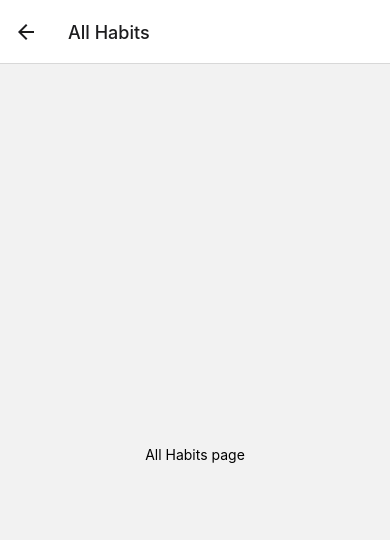
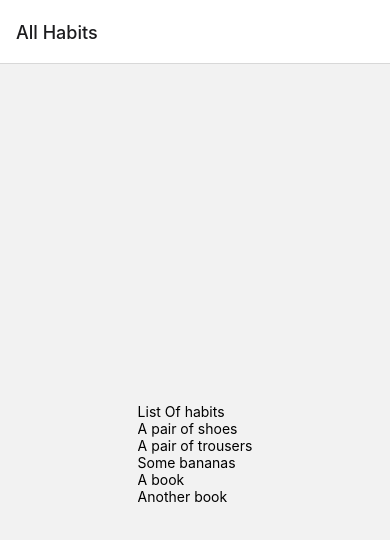
Before and after one commit to Laaguidi/Habits-React-native, a React Native app: screen /AllHabits in a window 390 px wide. Shown: the top 540 px of the page. Built offline with nearby package versions, Linux system fonts and the light colour scheme.

Commit message:
Rendering list items text only

```diff
--- a/App.js
+++ b/App.js
@@ -20,11 +20,11 @@ export default function App() {
   return (
         <NavigationContainer>
           <Stack.Navigator>
-            <Stack.Screen
+          {/*  <Stack.Screen
                 name="Presentation"
                 component={PresentationScreen}
                 //options={{ headerShown: false }}
-            />
+            />*/}
 
               <Stack.Screen
                   name="AllHabits"
@@ -47,13 +47,13 @@ export default function App() {
                   })}
               />
 
-              <Stack.Screen
+            {/*  <Stack.Screen
                   name="ManageHabit"
                   component={ManageHabit}
                   options={{
                       presentation: 'modal',
                   }}
-              />
+              />*/}
 
           </Stack.Navigator>
         </NavigationContainer>
--- a/components/HabitsList.js
+++ b/components/HabitsList.js
@@ -1,7 +1,16 @@
-import { FlatList } from 'react-native';
+import { FlatList, Text } from 'react-native';
 
-function HabitsList() {
-    return <FlatList />;
+function renderHabitItem(itemData) {
+    return <Text>{itemData.item.text}</Text>;
+}
+
+function HabitsList({habits}) {
+
+    return <FlatList
+            data={habits}
+            renderItem={renderHabitItem}
+            keyExtractor={(item) => item.id}
+           />;
 }
 
 export default HabitsList;
--- a/components/HabitsOutput.js
+++ b/components/HabitsOutput.js
@@ -28,7 +28,7 @@ function HabitsOutput({ habits }) {
     return (
         <View>
          <Text>List Of habits</Text>
-            <HabitsList/>
+            <HabitsList habits={dummy_habits}/>
         </View>
     );
 }
--- a/screens/AllHabits.js
+++ b/screens/AllHabits.js
@@ -1,11 +1,36 @@
 import * as React from 'react';
 import { Button, View, Text } from 'react-native';
+import HabitsOutput from "../components/HabitsOutput";
 
-function AllHabits({ navigation, habits }) {
+
+function AllHabits() {
+
+    const dummy_habits = [
+        {
+            id: 'e1',
+            text:'A pair of shoes',
+        },
+        {
+            id: 'e2',
+            text: 'A pair of trousers',
+        },
+        {
+            id: 'e3',
+            text: 'Some bananas',
+        },
+        {
+            id: 'e4',
+            text: 'A book',
+        },
+        {
+            id: 'e5',
+            text: 'Another book',
+        }
+    ];
 
     return (
         <View style={{ flex: 1,alignItems: 'center', justifyContent: 'center' }}>
-            <Text>All Habits page</Text>
+            <HabitsOutput habits={dummy_habits} />
         </View>
     );
 }
--- a/screens/PresentationScreen.js
+++ b/screens/PresentationScreen.js
@@ -31,6 +31,13 @@ function PresentationScreen() {
                     totam ratione voluptas quod exercitationem fuga. Possimus quis earum veniam
                     quasi aliquam eligendi, placeat qui corporis!
                 </Text>
+                <Text>temporibus enim commodi iusto libero magni deleniti quod quam
+                    consequuntur! Commodi minima excepturi repudiandae velit hic maxime
+                    doloremque. Quaerat provident commodi consectetur veniam similique ad
+                    earum omnis ipsum saepe, voluptas, hic voluptates pariatur est explicabo
+                    fugiat, dolorum eligendi quam cupiditate excepturi mollitia maiores labore
+                    suscipit quas? Nulla, placeat.
+                </Text>
                 {/*<CustomButton  > GO </CustomButton>*/}
             </ScrollView>
 
```
